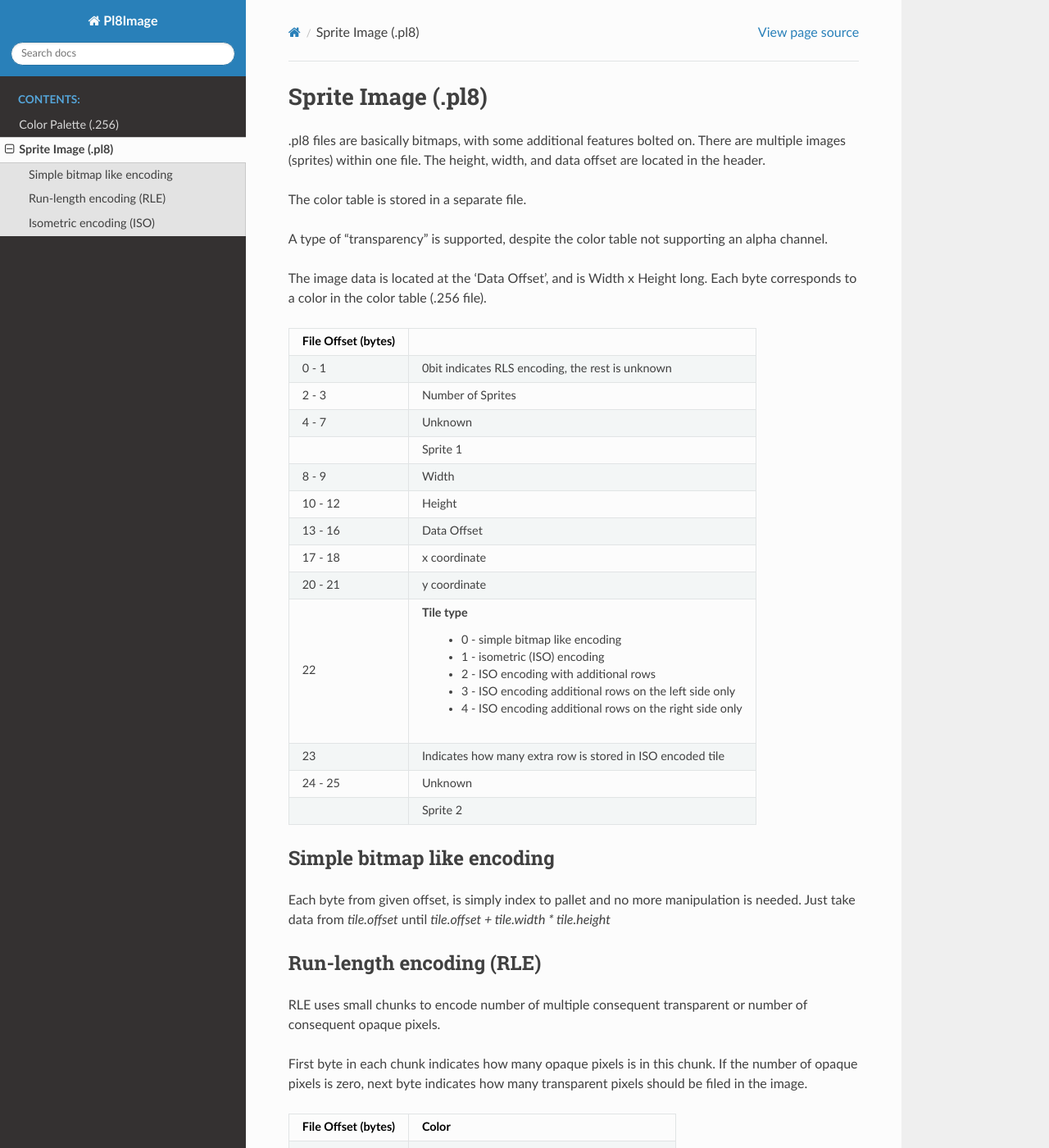
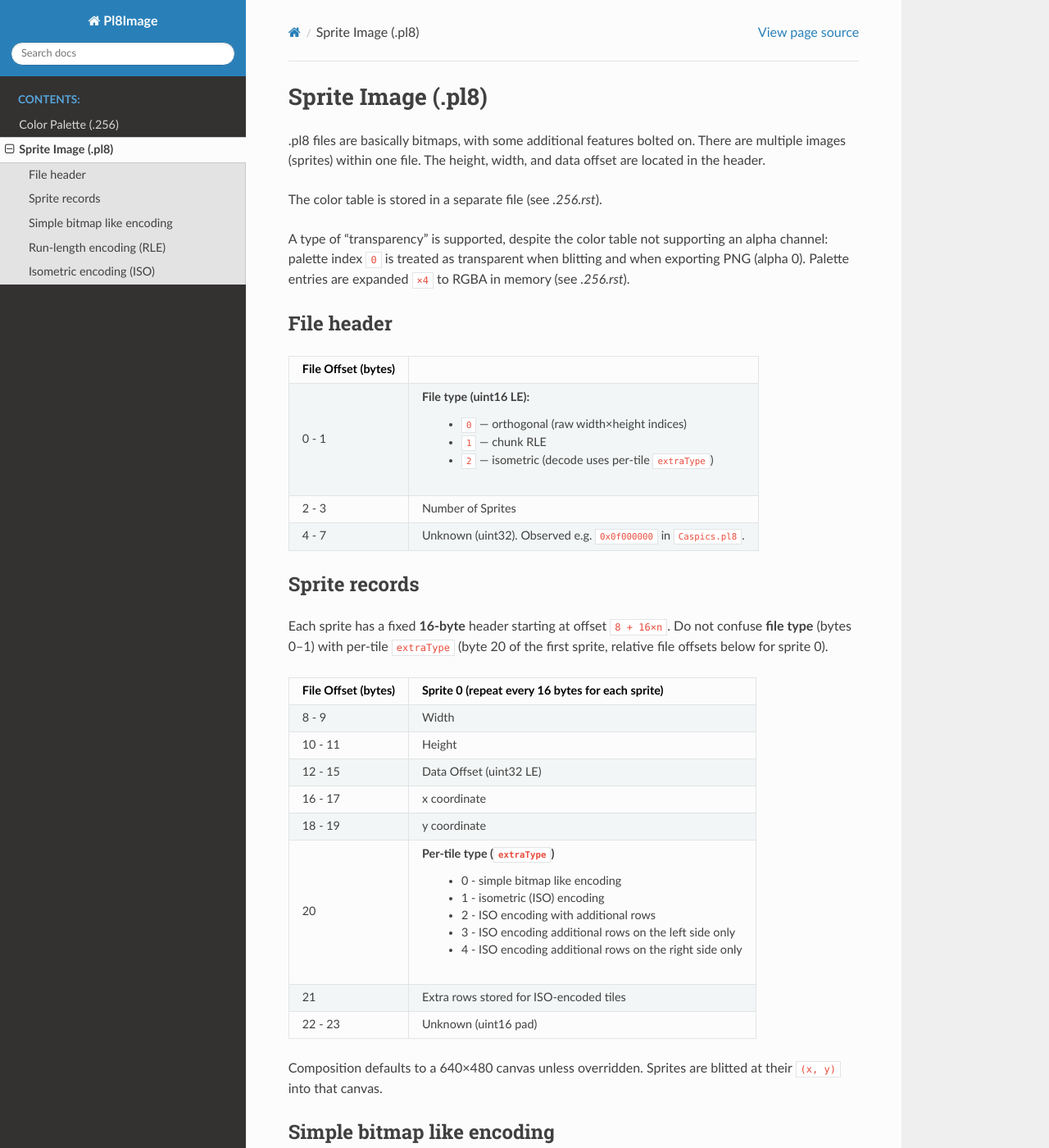
Before and after one commit to s-ayers/pl8image, a Sphinx documentation site: the page built from docs/.pl8.rst, in a window 1280 px wide and 1400 px high. Shown: the whole window at 82% size. Built offline with Sphinx 7.4.7 and the Read the Docs theme 3.1.0, drawn with Linux system fonts in a browser that asks for light colours; formulas are drawn with MathJax 3; some of the changed text lies outside the part shown.

Commit message:
issues-15: Orthogonal

```diff
--- a/docs/.pl8.rst
+++ b/docs/.pl8.rst
@@ -6,49 +6,65 @@ Sprite Image (.pl8)
 There are multiple images (sprites) within one file. The height, width,
 and data offset are located in the header.
 
-The color table is stored in a separate file.
+The color table is stored in a separate file (see `.256.rst`).
 
 A type of "transparency" is supported, despite the color table not supporting
-an alpha channel.
+an alpha channel: palette index ``0`` is treated as transparent when blitting
+and when exporting PNG (alpha 0). Palette entries are expanded ``×4`` to RGBA
+in memory (see `.256.rst`).
 
-The image data is located at the 'Data Offset', and is Width x Height long.
-Each byte corresponds to a color in the color table (.256 file).
+File header
+-----------
 
 +--------------+-------------------------------------------------------------------------+
 | File Offset  |                                                                         |
 | (bytes)      |                                                                         |
 +==============+=========================================================================+
-| 0 - 1        | 0bit indicates RLS encoding, the rest is unknown                        |
+| 0 - 1        | File type (uint16 LE):                                                  |
+|              |   * ``0`` — orthogonal (raw width×height indices)                       |
+|              |   * ``1`` — chunk RLE                                                   |
+|              |   * ``2`` — isometric (decode uses per-tile ``extraType``)              |
 +--------------+-------------------------------------------------------------------------+
 | 2 - 3        | Number of Sprites                                                       |
 +--------------+-------------------------------------------------------------------------+
-| 4 - 7        | Unknown                                                                 |
+| 4 - 7        | Unknown (uint32). Observed e.g. ``0x0f000000`` in ``Caspics.pl8``.      |
 +--------------+-------------------------------------------------------------------------+
-|              | Sprite 1                                                                |
+
+Sprite records
+--------------
+
+Each sprite has a fixed **16-byte** header starting at offset ``8 + 16×n``.
+Do not confuse **file type** (bytes 0–1) with per-tile ``extraType`` (byte 20
+of the first sprite, relative file offsets below for sprite 0).
+
 +--------------+-------------------------------------------------------------------------+
+| File Offset  | Sprite 0 (repeat every 16 bytes for each sprite)                        |
+| (bytes)      |                                                                         |
++==============+=========================================================================+
 | 8 - 9        | Width                                                                   |
 +--------------+-------------------------------------------------------------------------+
-| 10 - 12      | Height                                                                  |
+| 10 - 11      | Height                                                                  |
 +--------------+-------------------------------------------------------------------------+
-| 13 - 16      | Data Offset                                                             |
+| 12 - 15      | Data Offset (uint32 LE)                                                 |
 +--------------+-------------------------------------------------------------------------+
-| 17 - 18      | x coordinate                                                            |
+| 16 - 17      | x coordinate                                                            |
 +--------------+-------------------------------------------------------------------------+
-| 20 - 21      | y coordinate                                                            |
+| 18 - 19      | y coordinate                                                            |
 +--------------+-------------------------------------------------------------------------+
-| 22           | Tile type                                                               |
+| 20           | Per-tile type (``extraType``)                                           |
 |              |   * 0 - simple bitmap like encoding                                     |
 |              |   * 1 - isometric (ISO) encoding                                        |
 |              |   * 2 - ISO encoding with additional rows                               |
 |              |   * 3 - ISO encoding additional rows on the left side only              |
 |              |   * 4 - ISO encoding additional rows on the right side only             |
 +--------------+-------------------------------------------------------------------------+
-| 23           | Indicates how many extra row is stored in ISO encoded tile              |
+| 21           | Extra rows stored for ISO-encoded tiles                                 |
 +--------------+-------------------------------------------------------------------------+
-| 24 - 25      | Unknown                                                                 |
+| 22 - 23      | Unknown (uint16 pad)                                                    |
 +--------------+-------------------------------------------------------------------------+
-|              | Sprite 2                                                                |
-+--------------+-------------------------------------------------------------------------+
+
+Composition defaults to a 640×480 canvas unless overridden. Sprites are
+blitted at their ``(x, y)`` into that canvas.
 
 
 Simple bitmap like encoding
@@ -68,6 +84,9 @@ transparent or number of consequent opaque pixels.
 First byte in each chunk indicates how many opaque pixels is in this
 chunk. If the number of opaque pixels is zero, next byte indicates how
 many transparent pixels should be filed in the image.
+
+Tile payload length is not stored in the header: use
+``nextTile.offset - tile.offset`` (last tile runs to EOF).
 
 +--------------+-------------------------------------------------+
 | File Offset  | Color                                           |
```
Also changed, not shown: README.md (+11 -6 lines), docs/fixtures.md (+9 -3 lines), 15 other files.
